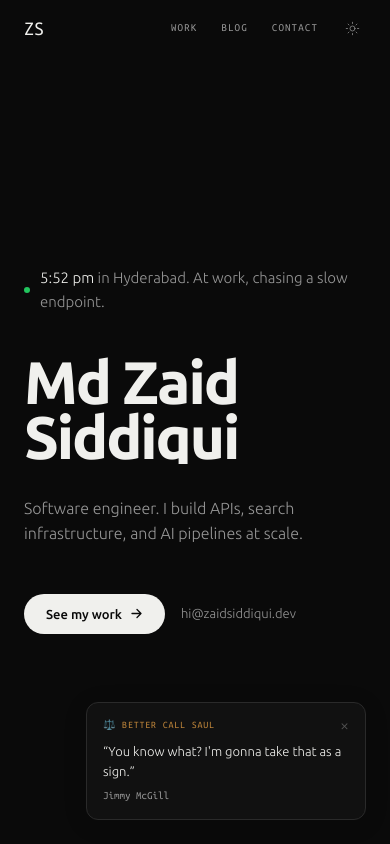
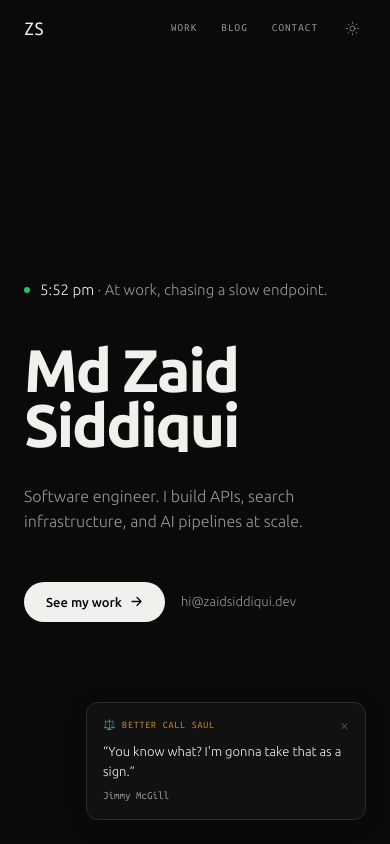
Before and after one commit to zaidsidd360/portfolio-new, a Next.js app: page / in a window 390 px wide. Shown: the top 844 px of the page. Built offline with nearby package versions, Linux system fonts and the light colour scheme; no server answers.

Commit message:
fix: hero status line on mobile

```diff
--- a/components/HeroStatus.tsx
+++ b/components/HeroStatus.tsx
@@ -57,9 +57,9 @@ export default function HeroStatus({
 	}, []);
 
 	return (
-		<div className="flex min-h-[22px] items-center gap-2.5 text-[15px] text-fg-muted">
+		<div className="flex min-h-6 items-start gap-2.5 text-[15px] leading-6 text-fg-muted">
 			<span
-				className="inline-block h-1.5 w-1.5 shrink-0 rounded-full bg-green-500"
+				className="mt-[9px] inline-block h-1.5 w-1.5 shrink-0 rounded-full bg-green-500"
 				aria-hidden
 			/>
 			{mode === "dare" && (
@@ -83,7 +83,8 @@ export default function HeroStatus({
 			)}
 			{mode === "clock" && now && (
 				<span>
-					<span className="text-fg">{now.time}</span> in Hyderabad.{" "}
+					<span className="text-fg">{now.time}</span>
+					<span aria-hidden> · </span>
 					{now.status}
 				</span>
 			)}
```
Also changed, not shown: 1 other file (tests, documents, lock files or other folders).
